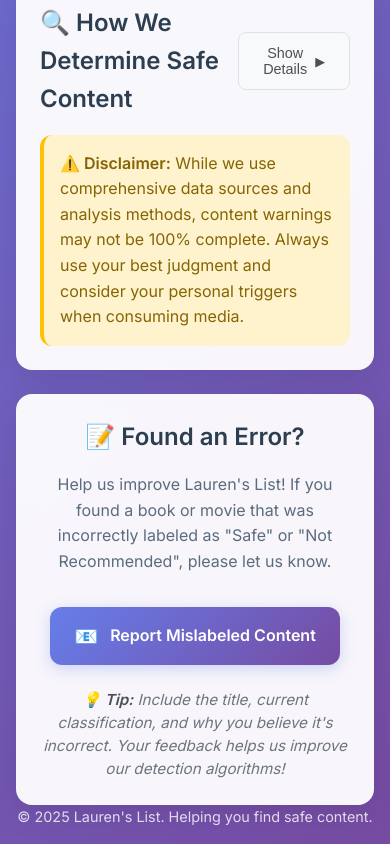
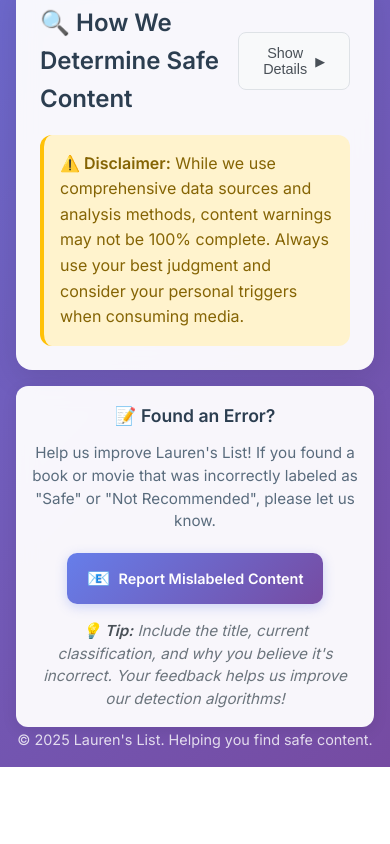
Before and after one commit to bekiindrewind/laurens-list, a website: page index.html in a window 390 px wide. Shown: the part 849-1693 px from the top of the page. After the commit the page ends 1616 px from the top, so only its background shows below. Drawn offline with Linux system fonts and the light colour scheme.

Commit message:
Make feedback section more compact and smaller

```diff
--- a/styles.css
+++ b/styles.css
@@ -663,46 +663,46 @@
 
 /* Feedback Section Styling */
 .feedback-section {
-    margin-top: 2rem;
-    padding: 2rem;
+    margin-top: 1.5rem;
+    padding: 1.5rem;
     background: rgba(255, 255, 255, 0.95);
-    border-radius: 16px;
-    box-shadow: 0 8px 32px rgba(0, 0, 0, 0.1);
+    border-radius: 12px;
+    box-shadow: 0 4px 16px rgba(0, 0, 0, 0.08);
     backdrop-filter: blur(10px);
     text-align: center;
 }
 
 .feedback-section h3 {
     color: #2c3e50;
-    margin-bottom: 1rem;
-    font-size: 1.5rem;
+    margin-bottom: 0.75rem;
+    font-size: 1.25rem;
     font-weight: 600;
 }
 
 .feedback-description {
     color: #5a6c7d;
-    margin-bottom: 2rem;
-    font-size: 1.1rem;
-    line-height: 1.6;
+    margin-bottom: 1.25rem;
+    font-size: 1rem;
+    line-height: 1.5;
 }
 
 .feedback-actions {
-    margin-bottom: 1.5rem;
+    margin-bottom: 1rem;
 }
 
 .feedback-button {
     display: inline-flex;
     align-items: center;
-    gap: 0.75rem;
-    padding: 1rem 2rem;
+    gap: 0.5rem;
+    padding: 0.75rem 1.5rem;
     background: linear-gradient(135deg, #667eea 0%, #764ba2 100%);
     color: white;
     text-decoration: none;
-    border-radius: 12px;
+    border-radius: 10px;
     font-weight: 600;
-    font-size: 1.1rem;
+    font-size: 1rem;
     transition: all 0.3s ease;
-    box-shadow: 0 4px 15px rgba(102, 126, 234, 0.3);
+    box-shadow: 0 3px 12px rgba(102, 126, 234, 0.3);
 }
 
 .feedback-button:hover {
@@ -740,16 +740,20 @@
 /* Responsive design for feedback section */
 @media (max-width: 768px) {
     .feedback-section {
-        margin-top: 1.5rem;
-        padding: 1.5rem;
+        margin-top: 1rem;
+        padding: 1rem;
     }
 
     .feedback-button {
-        padding: 0.875rem 1.5rem;
-        font-size: 1rem;
+        padding: 0.625rem 1.25rem;
+        font-size: 0.9rem;
     }
 
     .feedback-description {
-        font-size: 1rem;
+        font-size: 0.95rem;
+    }
+
+    .feedback-section h3 {
+        font-size: 1.1rem;
     }
 }
```
